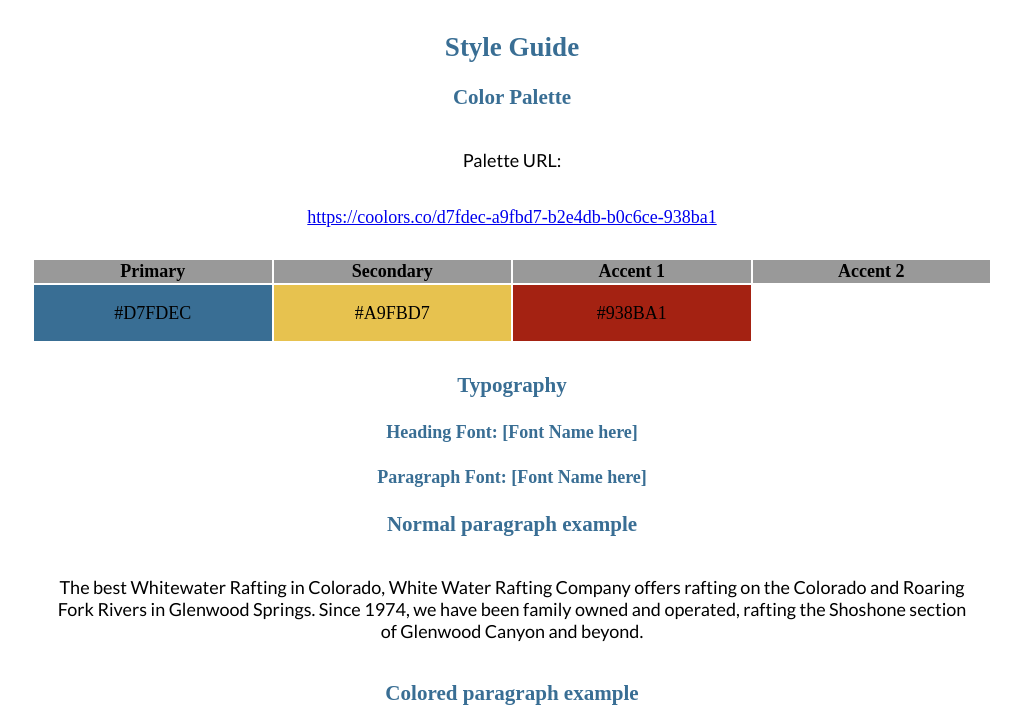
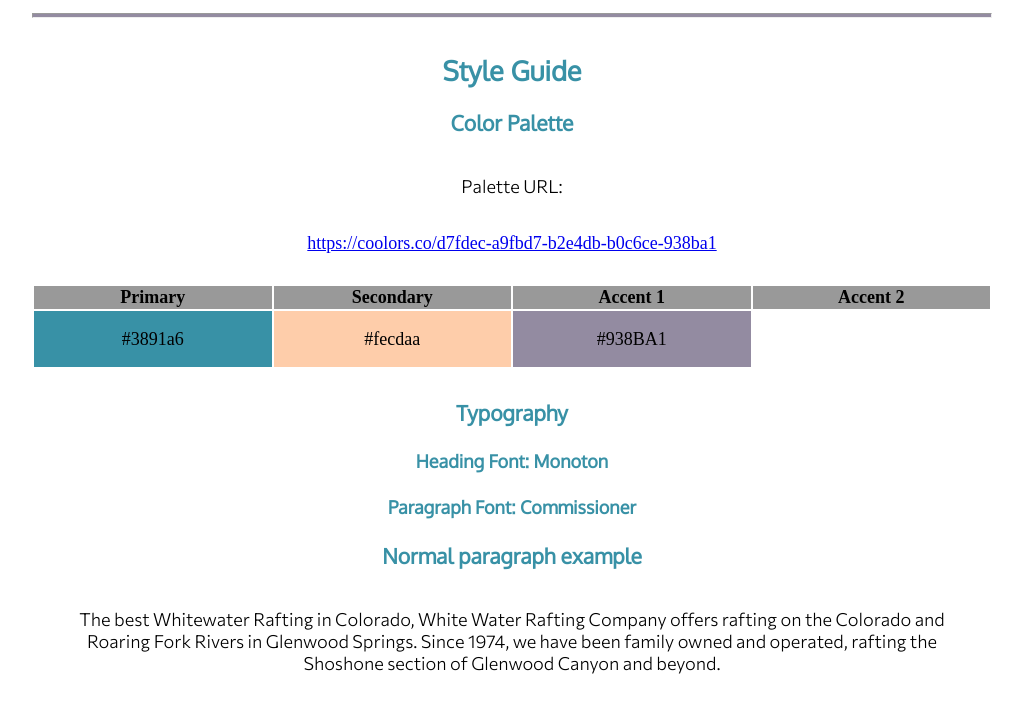
Before and after one commit to Zane11332/WDD130-07_Sp22_Web_Fundamentals, a plain HTML site: page wwr/site-plan-rafting.html in a window 1280 px wide. Shown: the part 1551-2261 px from the top of the page, without its empty margins (128-1151 px from the left). Drawn offline with Linux system fonts and the light colour scheme; a web font is replaced by a local one.

Commit message:
added more changes

```diff
--- a/wwr/site-plan-rafting.html
+++ b/wwr/site-plan-rafting.html
@@ -52,18 +52,18 @@
     <p>Palette URL:</p>
     <a href="https://coolors.co/d7fdec-a9fbd7-b2e4db-b0c6ce-938ba1"
       target="_blank">https://coolors.co/d7fdec-a9fbd7-b2e4db-b0c6ce-938ba1</a>
-
+      <!-- https://coolors.co/3891a6-4c5b5c-db5461-fafac6-fecdaa this is one to think about as well-->
     <table class="colors">
       <tr>
-        <th>Primary</th> <!--Aero Blue-->
-        <th>Secondary</th> <!--Magic Mint-->
-        <th>Accent 1</th> <!--Cool Grey-->
-        <th>Accent 2</th> <!--Beau Blue-->
+        <th>Primary</th>
+        <th>Secondary</th>
+        <th>Accent 1</th>
+        <th>Accent 2</th>
       </tr>
       <!-- Replace the numbers in the boxes below with your hex color codes. Then switch to the site-plan.css file and change your colors there as well. -->
       <tr>
-        <td class="primary">#D7FDEC</td>
-        <td class="secondary">#A9FBD7</td>
+        <td class="primary">#3891a6</td>
+        <td class="secondary">#fecdaa</td>
         <td class="accent1">#938BA1</td>
         <td class="accent2"><!--#B0C6CE--></td>
       </tr>
@@ -72,14 +72,16 @@
     <!-- ------------------------Steps 10-12------------------------------ -->
 
     <h3>Typography</h3>
-    <!-- Choose a font for your paragraphs (body copy) and headlines. What font(s) have you chosen? Think also about which of your colors above you might use for background and font colors. -->
+    <!-- Choose a font for your paragraphs (body copy) and headlines.
+      What font(s) have you chosen? Think also about which of your colors
+      above you might use for background and font colors. -->
 
     <h4>
-      Heading Font: [Font Name here]
+      Heading Font: Monoton
       <!-- change this -->
     </h4>
     <h4>
-      Paragraph Font: [Font Name here]
+      Paragraph Font: Commissioner
       <!-- change this -->
     </h4>
     <h3>Normal paragraph example</h3>
--- a/wwr/styles/site-plan-rafting.css
+++ b/wwr/styles/site-plan-rafting.css
@@ -2,29 +2,29 @@
 /* if you are using any Google fonts change the font names below to your fonts.
 Any spaces in your font name should be replaced with a +.
 Fonts are separated by a | */
-@import url('https://fonts.googleapis.com/css?family=IM+Fell+French+Canon+SC|Lato');
+@import url('https://fonts.googleapis.com/css2?family=Commissioner:wght@300&family=Oxygen&display=swap');
 
 :root {
   /* change the values below to your colors from your palette */
-  --primary-color: #396E94   ;
-  --secondary-color: #E7C24F ;
-  --accent1-color: #A42212;
+  --primary-color: #3891a6   ;
+  --secondary-color: #fecdaa ;
+  --accent1-color: #938BA1;
   --accent2-color: white;
 
   /* change the values below to your chosen font(s) */
-  --heading-font: "IM Fell French Canon SC";
-  --paragraph-font: Lato, Helvetica, sans-serif;
+  --heading-font: "Oxygen";
+  --paragraph-font: Commissioner, Helvetica, sans-serif;
 
   /* these colors below should be chosen from among your palette colors above */
-  --headline-color-on-white: #396E94;  /* headlines on a white background */
-  --headline-color-on-color: white; /* headlines on a colored background */
-  --paragraph-color-on-white: #396E94; /* paragraph text on a white background */
+  --headline-color-on-white: #3891a6;  /* headlines on a white background */
+  --headline-color-on-color: rgb(255, 255, 255); /* headlines on a colored background */
+  --paragraph-color-on-white: #3891a6; /* paragraph text on a white background */
   --paragraph-color-on-color: white; /* paragraph text on a colored background */
-  --paragraph-background-color: #396E94  ;
+  --paragraph-background-color: #3891a6  ;
   --nav-link-color: #396E94;
-  --nav-background-color: #D4AC0D;
+  --nav-background-color: #fecdaa;
   --nav-hover-link-color: white;
-  --nav-hover-background-color: #396E94;
+  --nav-hover-background-color: #3891a6;
 }
 
 
```
